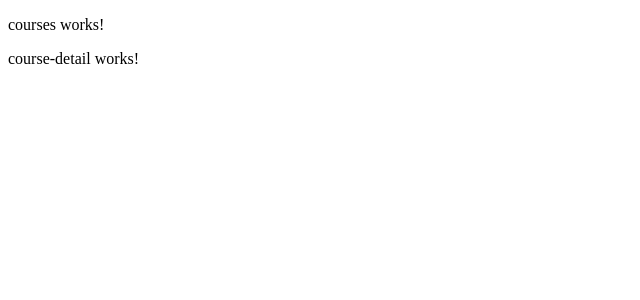
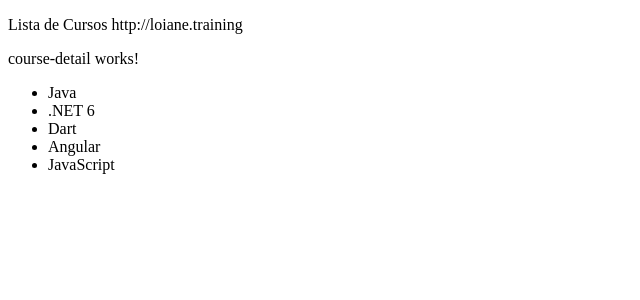
Before and after one commit to joseeduardoleite/angular-course, an Angular app in the folder first-project/: page / in a window 1280 px wide. Shown: the top 300 px of the page, without its empty margins (0-640 px from the left). Built offline with nearby package versions, Linux system fonts and the light colour scheme.

Commit message:
06 - Templates

```diff
--- a/first-project/src/app/courses/courses.component.html
+++ b/first-project/src/app/courses/courses.component.html
@@ -1,2 +1,9 @@
-<p>courses works!</p>
+<p>
+    Lista de Cursos {{ portalName }}
+</p>
+
 <app-course-detail></app-course-detail>
+
+<ul>
+    <li *ngFor="let course of courses">{{course}}</li>
+</ul>
--- a/first-project/src/app/courses/courses.component.ts
+++ b/first-project/src/app/courses/courses.component.ts
@@ -7,7 +7,19 @@ import { Component, OnInit } from '@angular/core';
 })
 export class CoursesComponent implements OnInit {
 
-  constructor() { }
+  portalName: string;
+
+  courses: string[] = [
+    'Java',
+    '.NET 6',
+    'Dart',
+    'Angular',
+    'JavaScript'
+  ]
+
+  constructor() {
+    this.portalName = 'http://loiane.training'
+  }
 
   ngOnInit(): void {
   }
```
